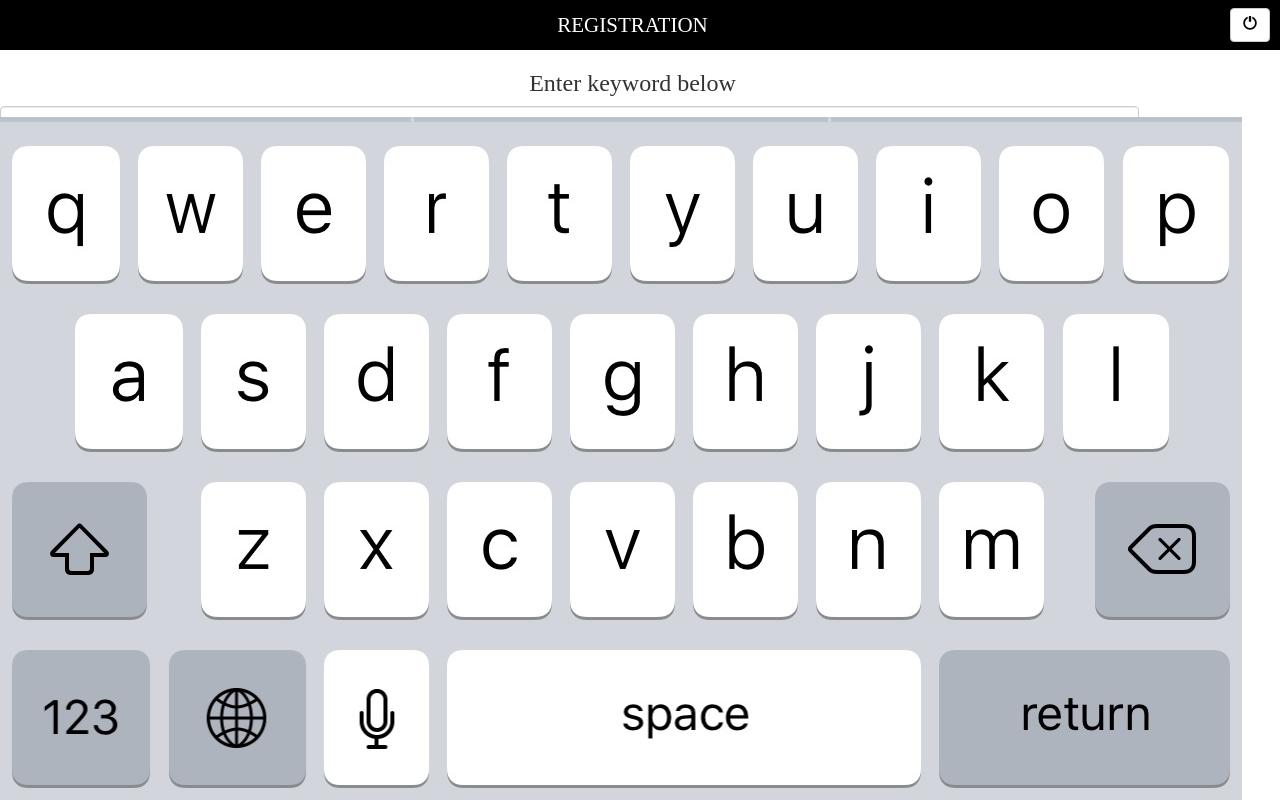
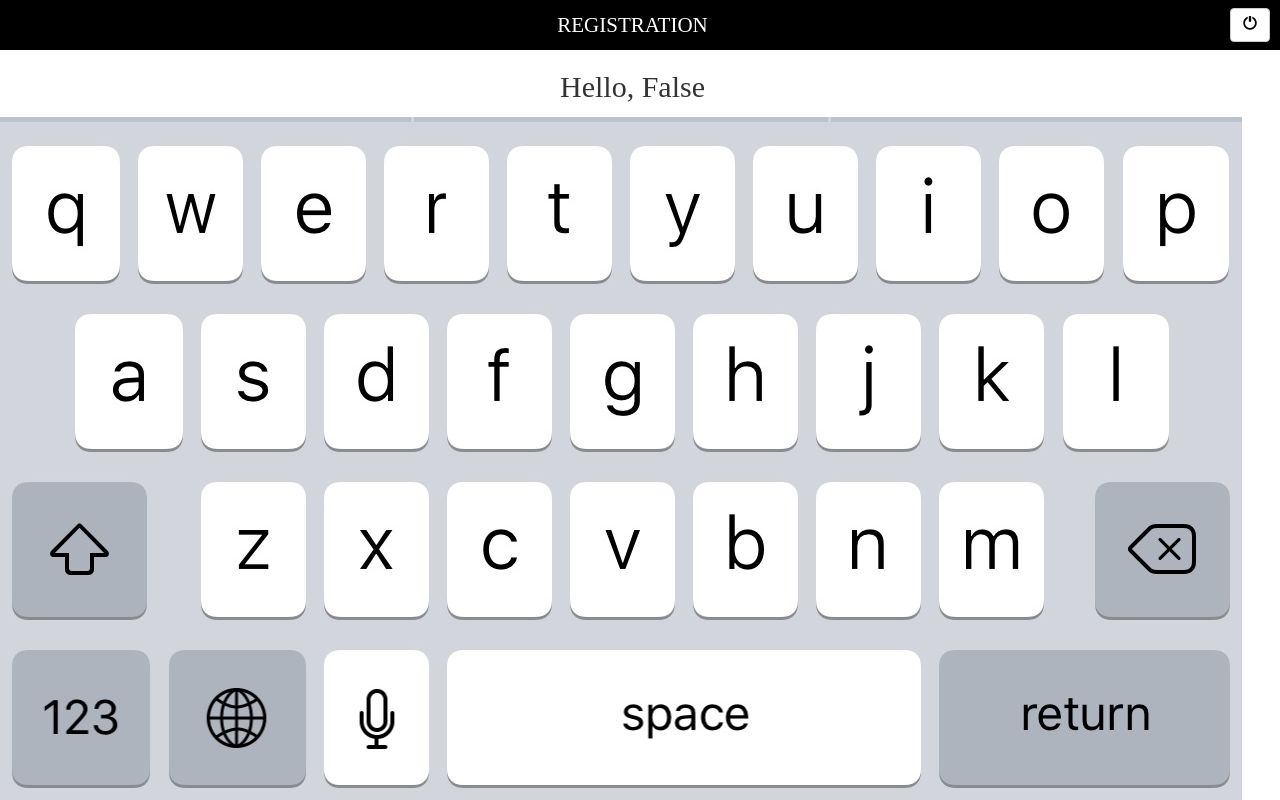
Before and after one commit to jerots/teamgcp, a Django app: page /teamgcp/registration/ in a window 1280 px wide. Run offline with Django 3.2, Linux system fonts and the light colour scheme; some libraries are stand-ins or nearby versions.

Commit message:
- show id at reg page

```diff
--- a/templates/registration.html
+++ b/templates/registration.html
@@ -19,6 +19,9 @@
     <div class="row" style="background:black;color:white;font-size:1.5em;padding:10px;">
         REGISTRATION
         <a href="/teamgcp/" class="btn btn-default" style="color:black;position:absolute;right:10px;top:8px;"><span class="glyphicon glyphicon-off"></span></a>
+    </div>
+    <div class="row">
+        <h2 style="">Hello, {{ id }}</h2>
     </div>
 {#    <div class="row">#}
 {#        <div class="col-xs-12">#}
```
